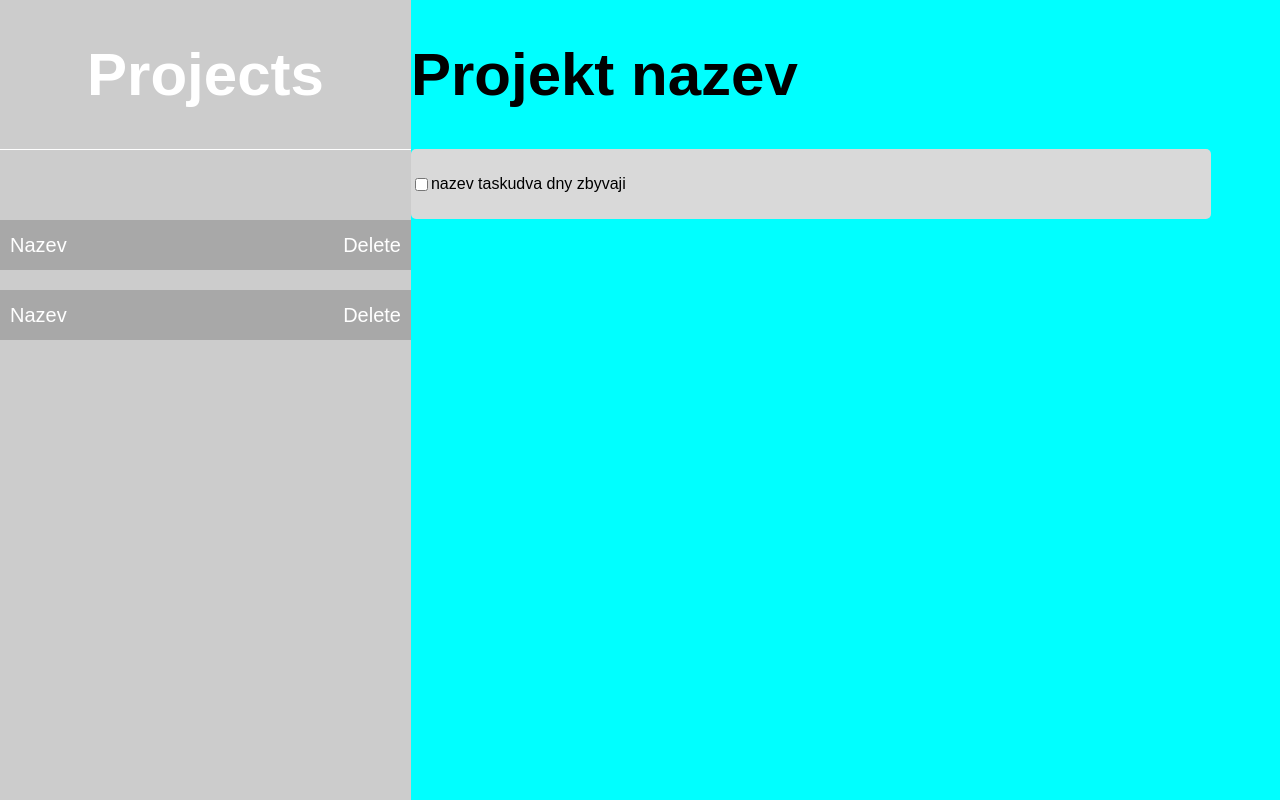
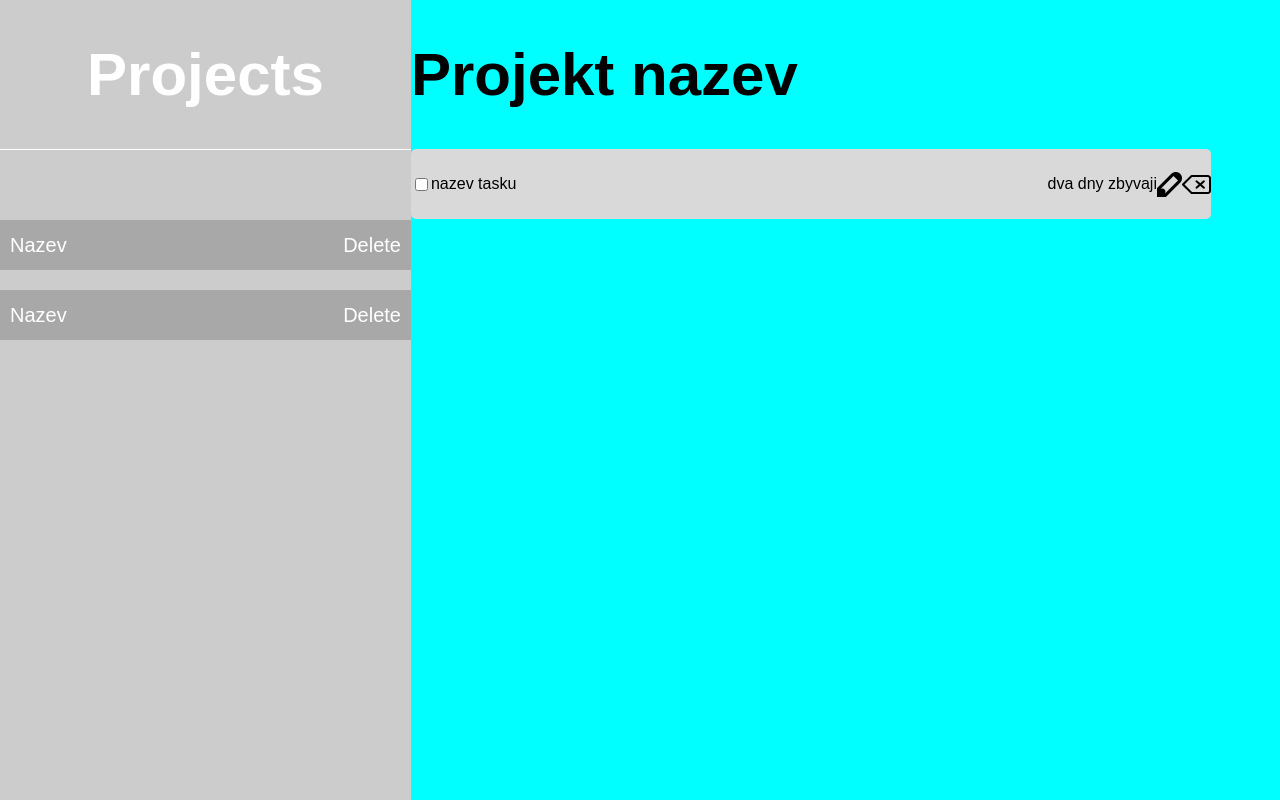
Before and after one commit to Numsik/Todo-list, a website built with webpack: page src/template.html in a window 1280 px wide. Built offline with nearby package versions, Linux system fonts and the light colour scheme.

Commit message:
another version

```diff
--- a/src/rightsection.css
+++ b/src/rightsection.css
@@ -13,4 +13,11 @@
     height: 70px;
     background-color: #D9D9D9;
     border-radius: 5px;
+    justify-content: space-between;
 }
+
+.rightsecright, .leftsectionleft{
+    display: flex;
+    flex-direction: row;
+    align-items: center;
+}
--- a/src/template.html
+++ b/src/template.html
@@ -26,9 +26,16 @@
     <div class="right-section">
       <h1>Projekt nazev</h1>
       <div class="todoitem">
-        <input type="checkbox" class="hotovo">
-        <p>nazev tasku</p>
-        <p>dva dny zbyvaji</p>
+        <div class="leftsectionleft">
+          <input type="checkbox" class="hotovo">
+          <p>nazev tasku</p>
+        </div>
+        <div class="rightsecright">
+          <p>dva dny zbyvaji</p>
+          <img src="/src/assets/Vector.png">
+          <img src="/src/assets/delete.png">
+        </div>
+
 
       </div>
     </div>
```
Also changed, not shown: src/assets/Vector.png (added), src/assets/delete.png (added), src/index.js (line endings or trailing spaces).
